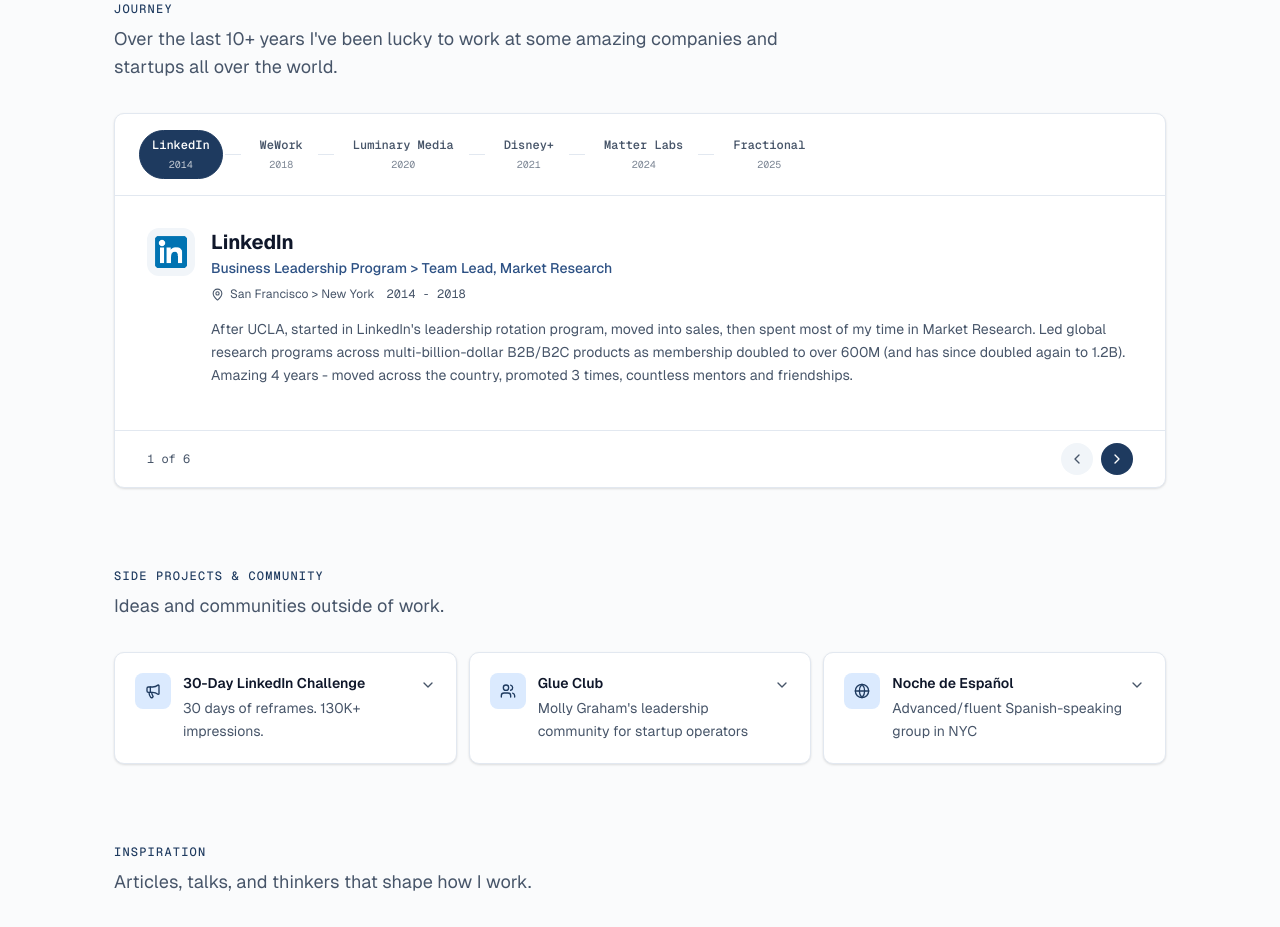
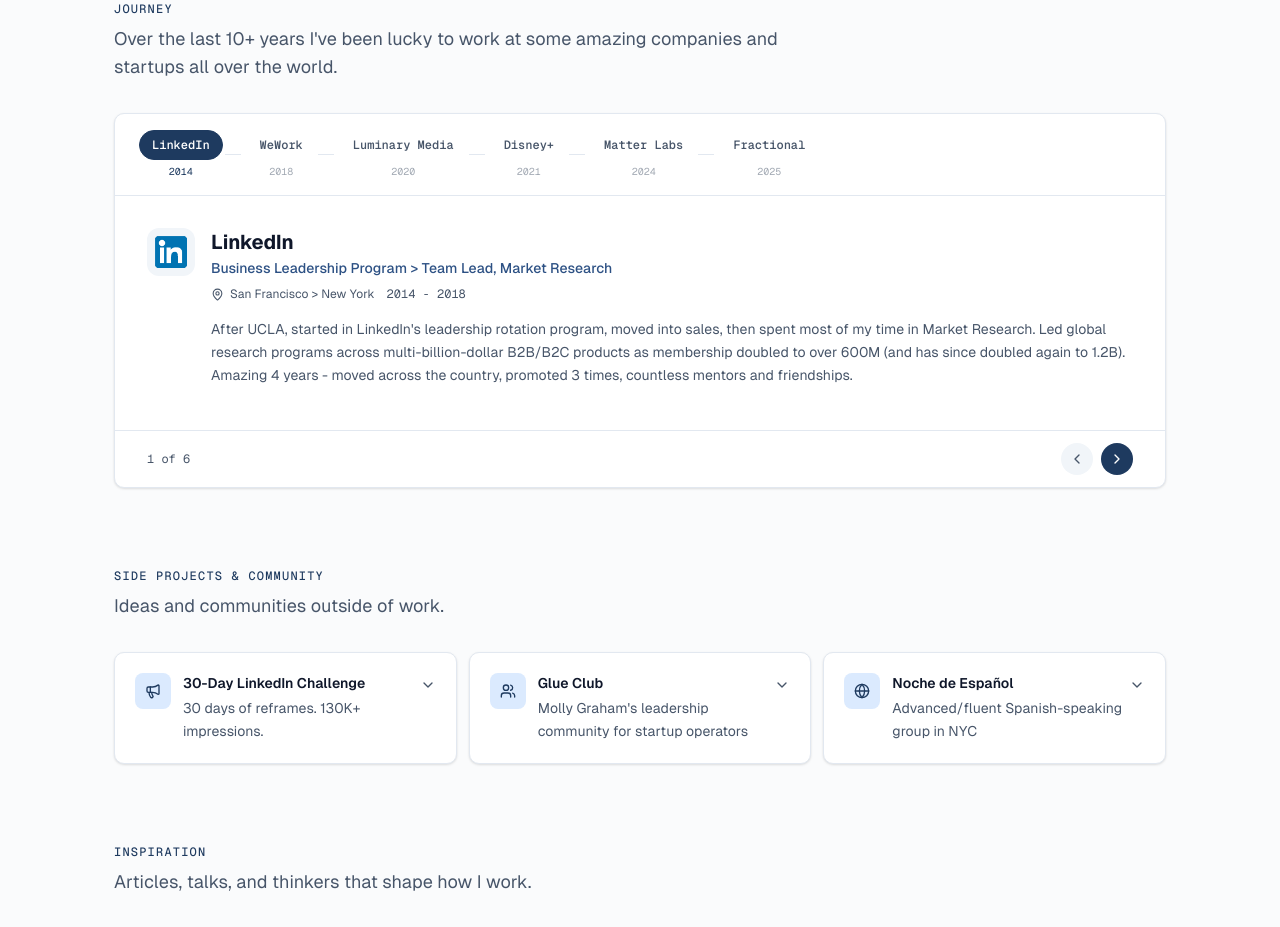
Before and after one commit to jeremyreynard1-jdr/the-operators-lab, a Next.js app: page / in a window 1280 px wide. Shown: the part 1040-1967 px from the top of the page. Built offline with nearby package versions, Linux system fonts and the light colour scheme.

Commit message:
move timeline years below pills for cleaner look

```diff
--- a/components/CareerMap.tsx
+++ b/components/CareerMap.tsx
@@ -35,9 +35,10 @@
 
           return (
             <div key={s.id} className="flex items-center flex-shrink-0">
+              <div className="flex flex-col items-center gap-1">
                 <button
                   onClick={() => setActiveIndex(i)}
-                className="flex flex-col items-center gap-1 px-3 py-1.5 rounded-full transition-all duration-200"
+                  className="flex items-center gap-2 px-3 py-1.5 rounded-full transition-all duration-200"
                   style={{
                     backgroundColor: isActive
                       ? "var(--accent)"
@@ -60,13 +61,18 @@
                   >
                     {s.company}
                   </span>
+                </button>
                 <span
-                  className="text-[10px] whitespace-nowrap opacity-70"
-                  style={{ fontFamily: "var(--font-geist-mono)" }}
+                  className="text-[10px] whitespace-nowrap"
+                  style={{
+                    fontFamily: "var(--font-geist-mono)",
+                    color: isActive ? "var(--accent)" : "var(--text-secondary)",
+                    opacity: isActive ? 1 : 0.5,
+                  }}
                 >
                   {s.startYear}
                 </span>
-              </button>
+              </div>
 
               {/* Connector */}
               {i < careerStops.length - 1 && (
```
Lines whose indentation alone changed are shown as unchanged.
